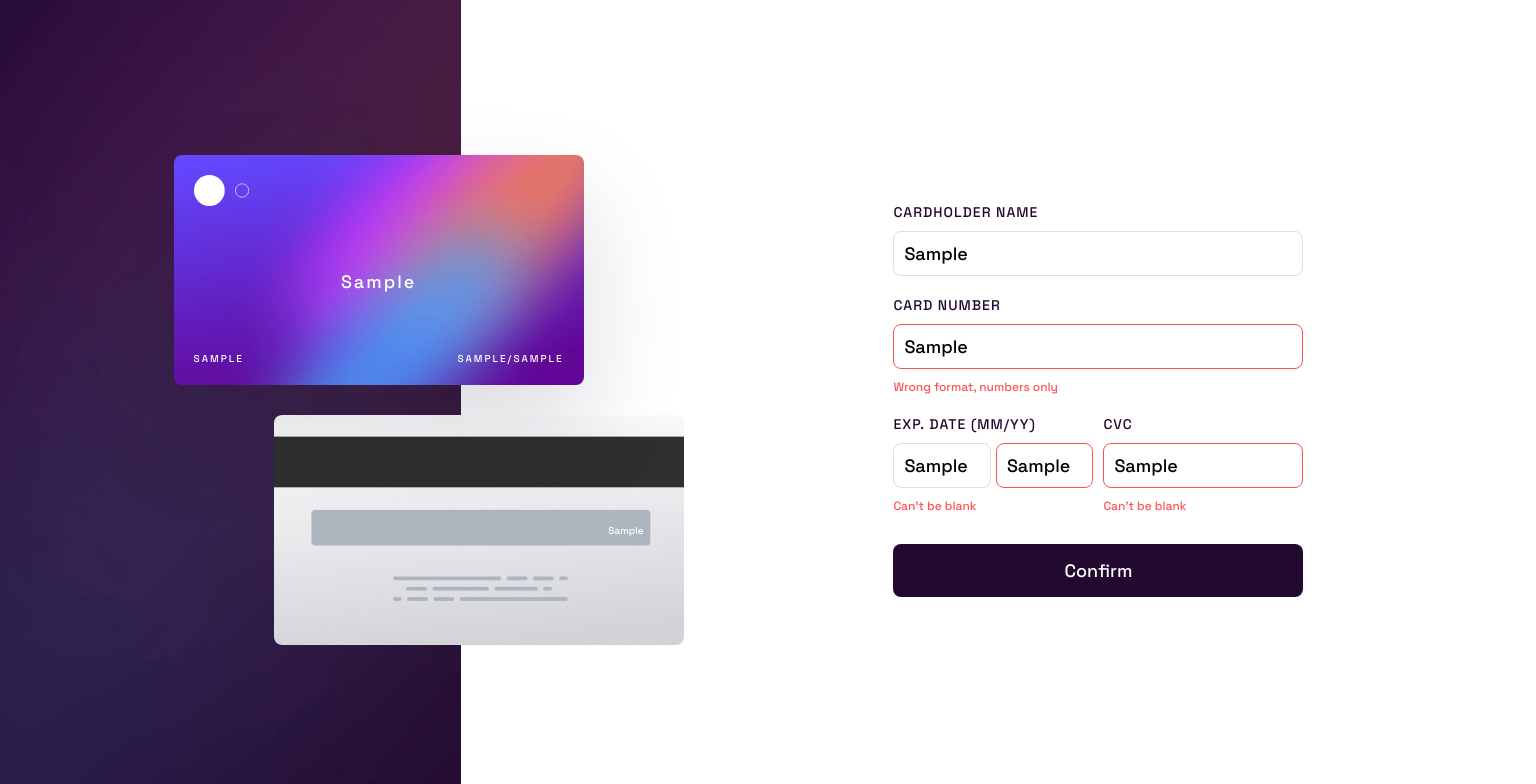
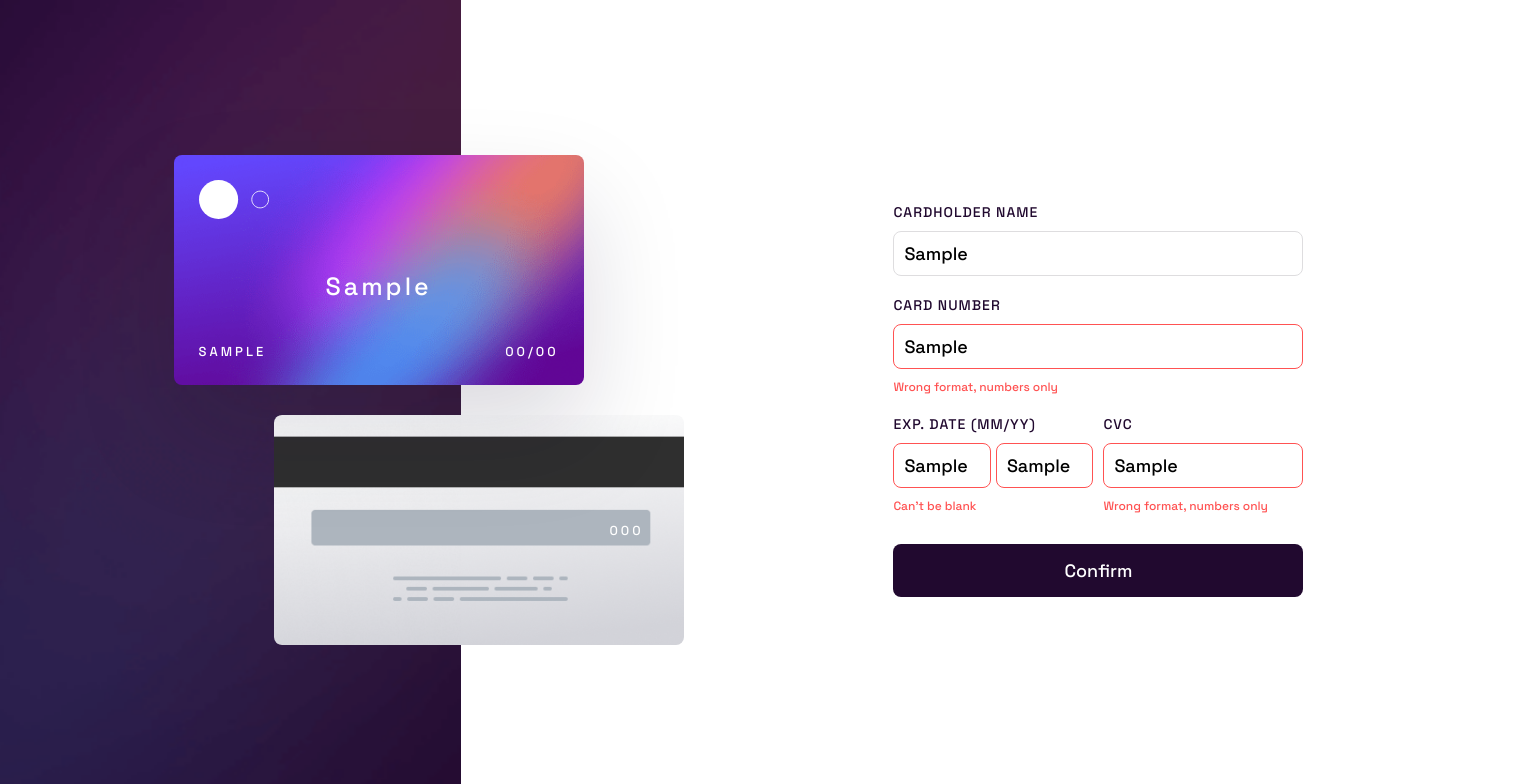
Before and after one commit to jwhong98/FEM-Challenges, a React (Create React App) app in the folder interactive-card-details-form/: page / in a window 1536 px wide. Both pictures are taken after typing "Sample", "Sample", "Sample", "Sample", "Sample" into the empty fields and a click on the button "Confirm". Shown: the top 784 px of the page. Built offline with nearby package versions, Linux system fonts and the light colour scheme.

Commit message:
updated validation and added mobile responsiveness

```diff
--- a/interactive-card-details-form/public/index.html
+++ b/interactive-card-details-form/public/index.html
@@ -22,7 +22,7 @@
       work correctly both with client-side routing and a non-root public URL.
       Learn how to configure a non-root public URL by running `npm run build`.
     -->
-    <title>React App</title>
+    <title>Card Details</title>
   </head>
   <body>
     <noscript>You need to enable JavaScript to run this app.</noscript>
--- a/interactive-card-details-form/src/components/Form/form.js
+++ b/interactive-card-details-form/src/components/Form/form.js
@@ -23,15 +23,11 @@ const Form = (props) => {
     const year = document.getElementById("year").value;
     const cardNumber = document.getElementById("cardNumber").value;
     e.preventDefault();
+
     validateName(name);
     validateCard(cardNumber);
     validateCvc(cvc);
     validateDate(month, year);
-
-    props.setName(name);
-    props.setCardNum(cardNumber);
-    props.setDate(`${month}/${year}`);
-    props.setCvc(cvc);
 
     count === 4 && props.setSubmitted(true);
   };
@@ -42,15 +38,25 @@ const Form = (props) => {
       return false;
     }
     count++;
+    props.setName(n);
     return true;
   };
 
   const validateCard = (cardNum) => {
     if (/^\d{16}$/.test(cardNum.replace(/\s/g, ""))) {
       count++;
+      props.setCardNum(cardNum);
       return true;
     }
     document.getElementById("cardNumber").setCustomValidity("Invalid");
+    if (cardNum === "") {
+      document.getElementById("cardNumError").innerText = `Can't be blank`;
+    } else {
+      document.getElementById(
+        "cardNumError"
+      ).innerText = `Wrong format, numbers only`;
+      props.setCardNum(cardNum);
+    }
     document.getElementById("cardNumError").style.display = "block";
     return false;
   };
@@ -58,12 +64,21 @@ const Form = (props) => {
   const validateDate = (m, y) => {
     if (/^\d{2}$/.test(m) && /^\d{2}$/.test(y)) {
       count++;
+      props.setDate(`${m}/${y}`);
       return true;
     }
-    if (!m) {
+
+    if (!m && y) {
       document.getElementById("month").setCustomValidity("Invalid");
+      props.setDate(`00/${y}`);
+    } else if (!y && m) {
+      document.getElementById("year").setCustomValidity("Invalid");
+      props.setDate(`${m}/00`);
+    } else {
+      document.getElementById("month").setCustomValidity("Invalid");
+      document.getElementById("year").setCustomValidity("Invalid");
     }
-    document.getElementById("year").setCustomValidity("Invalid");
+
     document.getElementById("dateError").style.display = "block";
     return false;
   };
@@ -71,14 +86,18 @@ const Form = (props) => {
   const validateCvc = (cvc) => {
     if (/^\d{3}$/.test(cvc)) {
       count++;
+      props.setCvc(cvc);
       return true;
+    }
+    if (!cvc) {
+      document.getElementById("cvcError").innerText = `Can't be blank`;
     }
     document.getElementById("cvc").setCustomValidity("Invalid");
     document.getElementById("cvcError").style.display = "block";
     return false;
   };
   return (
-    <form className={classes.form}>
+    <form autoComplete="off" className={classes.form}>
       <div className={classes.info}>
         <label htmlFor="name">cardholder name</label>
         <input type="text" id="name" placeholder="e.g. Jane Appleseed" />
@@ -92,11 +111,10 @@ const Form = (props) => {
           type="text"
           id="cardNumber"
           placeholder="e.g. 1234 5678 9123 0000"
+          maxLength="19"
           onKeyPress={onChange}
         />
-        <p className={classes.cardError} id="cardNumError">
-          Wrong format, numbers only
-        </p>
+        <p className={classes.cardError} id="cardNumError"></p>
       </div>
 
       <div className={classes.cardInfo}>
@@ -111,7 +129,7 @@ const Form = (props) => {
           Can't be blank
         </p>
         <p className={classes.cardError} id="cvcError">
-          Can't be blank
+          Wrong format, numbers only
         </p>
       </div>
       <button
--- a/interactive-card-details-form/src/components/Form/form.module.css
+++ b/interactive-card-details-form/src/components/Form/form.module.css
@@ -1,6 +1,6 @@
 .form {
   height: 100%;
-  max-width: 450px;
+  max-width: 550px;
   margin: auto;
   display: flex;
   justify-content: center;
@@ -43,6 +43,8 @@ input:focus {
   border-image-source: linear-gradient(hsl(249, 99%, 64%), hsl(278, 94%, 30%));
   border-width: 1px;
   border-image-slice: 1;
+  outline: none;
+  border-radius: 8px;
 }
 
 input:invalid {
@@ -83,5 +85,6 @@ input:invalid {
   .form {
     position: relative;
     left: 100px;
+    max-width: 450px;
   }
 }
--- a/interactive-card-details-form/src/components/Main/main.module.css
+++ b/interactive-card-details-form/src/components/Main/main.module.css
@@ -45,6 +45,7 @@ header {
 .cvc {
   font-size: 10px;
   color: #fff;
+  letter-spacing: 2px;
 }
 
 .cardFront {
@@ -125,3 +126,28 @@ header {
     align-self: flex-start;
   }
 }
+
+@media screen and (min-width: 1281px) {
+  .cardFront {
+    padding: 25px;
+  }
+
+  .cardLogo {
+    width: 70px;
+  }
+
+  .cardFrontInfo {
+    letter-spacing: 3px;
+  }
+
+  .cardNum {
+    font-size: 25px;
+  }
+
+  .cardName,
+  .cardExp,
+  .cvc {
+    font-size: 13px;
+    letter-spacing: 3px;
+  }
+}
--- a/interactive-card-details-form/src/components/ThankYou/thankYou.module.css
+++ b/interactive-card-details-form/src/components/ThankYou/thankYou.module.css
@@ -1,5 +1,8 @@
 .thankYou {
   height: 100%;
+  width: 100%;
+  max-width: 550px;
+  margin: auto;
   display: flex;
   flex-direction: column;
   align-items: center;
@@ -35,3 +38,12 @@ button {
   margin-top: 20px;
   cursor: pointer;
 }
+
+@media screen and (min-width: 1281px) {
+  .thankYou {
+    position: relative;
+    width: 100%;
+    max-width: 450px;
+    left: 100px;
+  }
+}
```
